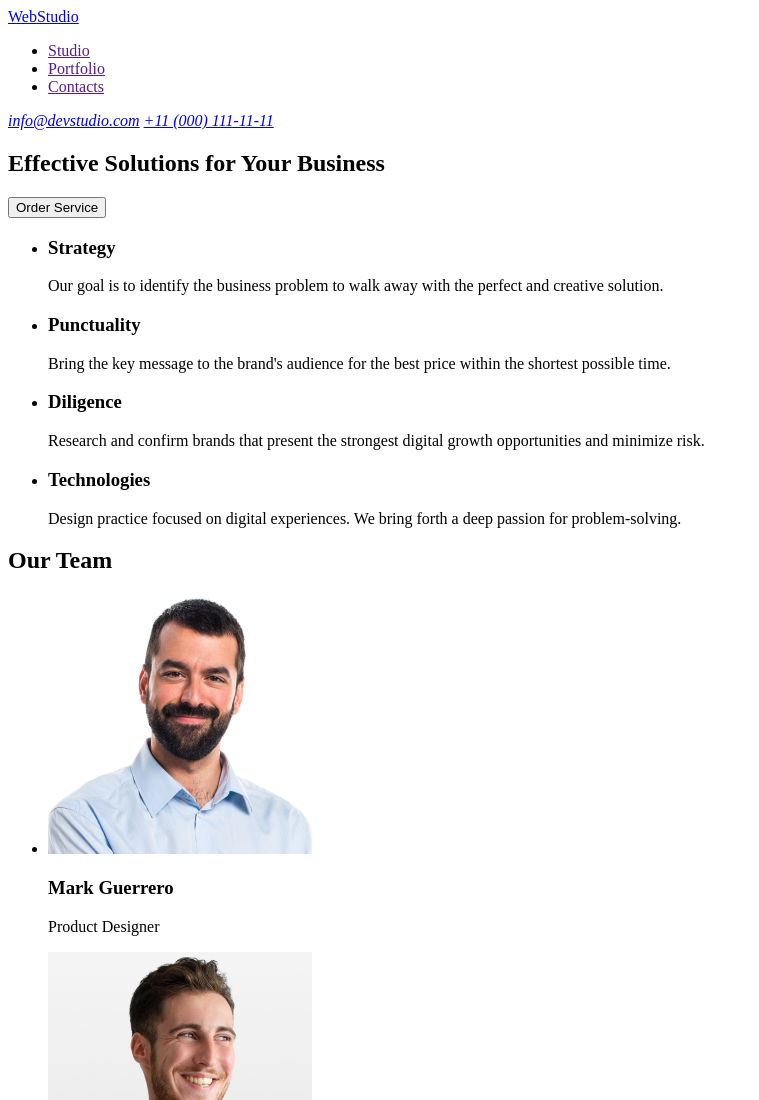
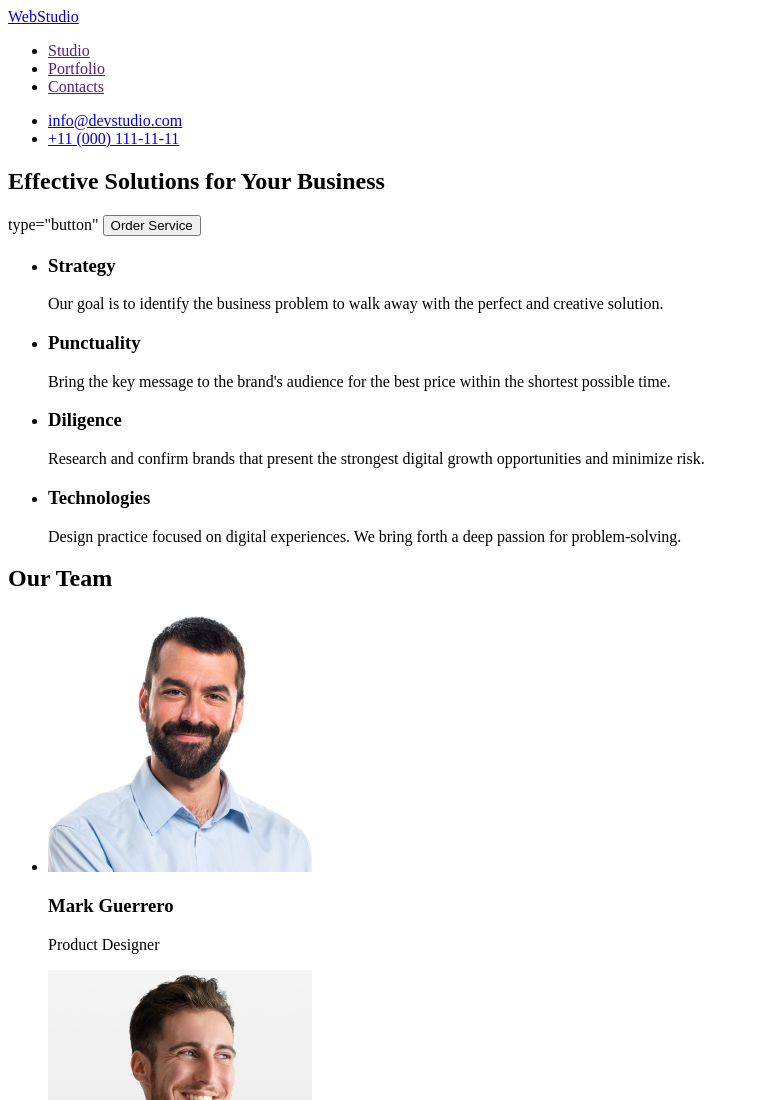
Before and after one commit to ShamanShine/goit-markup-hw-01, a plain HTML site: page index.html in a window 1280 px wide. Shown: the top 1100 px of the page, without its empty margins (0-759 px from the left). Drawn offline with Linux system fonts and the light colour scheme.

Commit message:
fix bug (1)

```diff
--- a/index.html
+++ b/index.html
@@ -19,10 +19,10 @@
             </ul>
         </nav>
         <!-- Contact info -->
-        <address>
-            <a href="mailto:info@devstudio.com">info@devstudio.com</a>
-            <a href="tel:+110001111111">+11 (000) 111-11-11</a>
-        </address>
+        <ul>
+            <li> <a href="mailto:info@devstudio.com">info@devstudio.com</a></li>
+            <li> <a href="tel:+110001111111">+11 (000) 111-11-11</a></li>
+        </ul>
 
 
     </header>
@@ -30,8 +30,9 @@
     <!--The-main-item  -->
     <main>
         <section>
-            <h1>Effective Solutions for Your Business</h1>
-            <button>Order Service</button>
+            <h2>Effective Solutions for Your Business</h2>
+            type="button"
+            <button type="button">Order Service</button>
         </section>
         <section>
             <ul>
```
